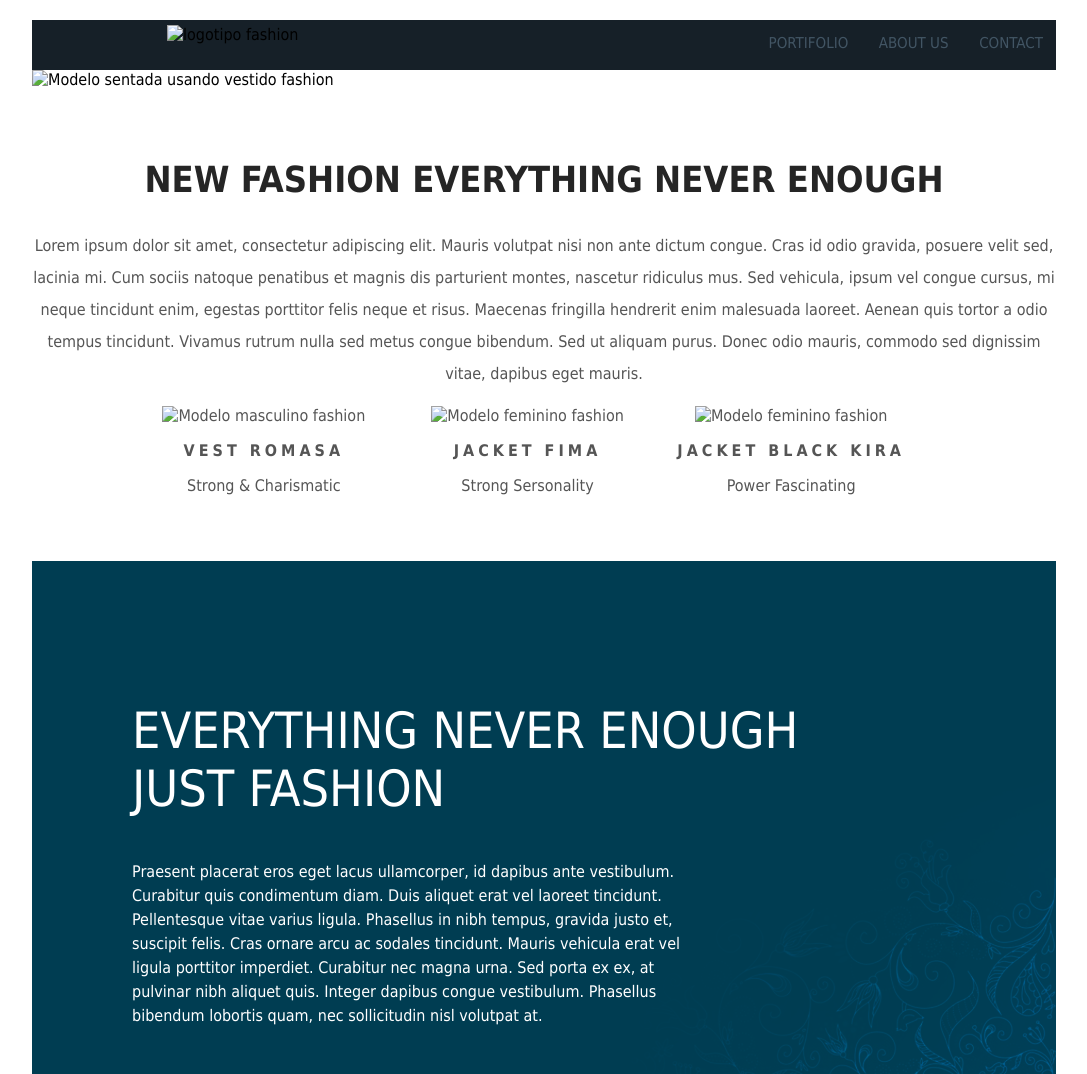
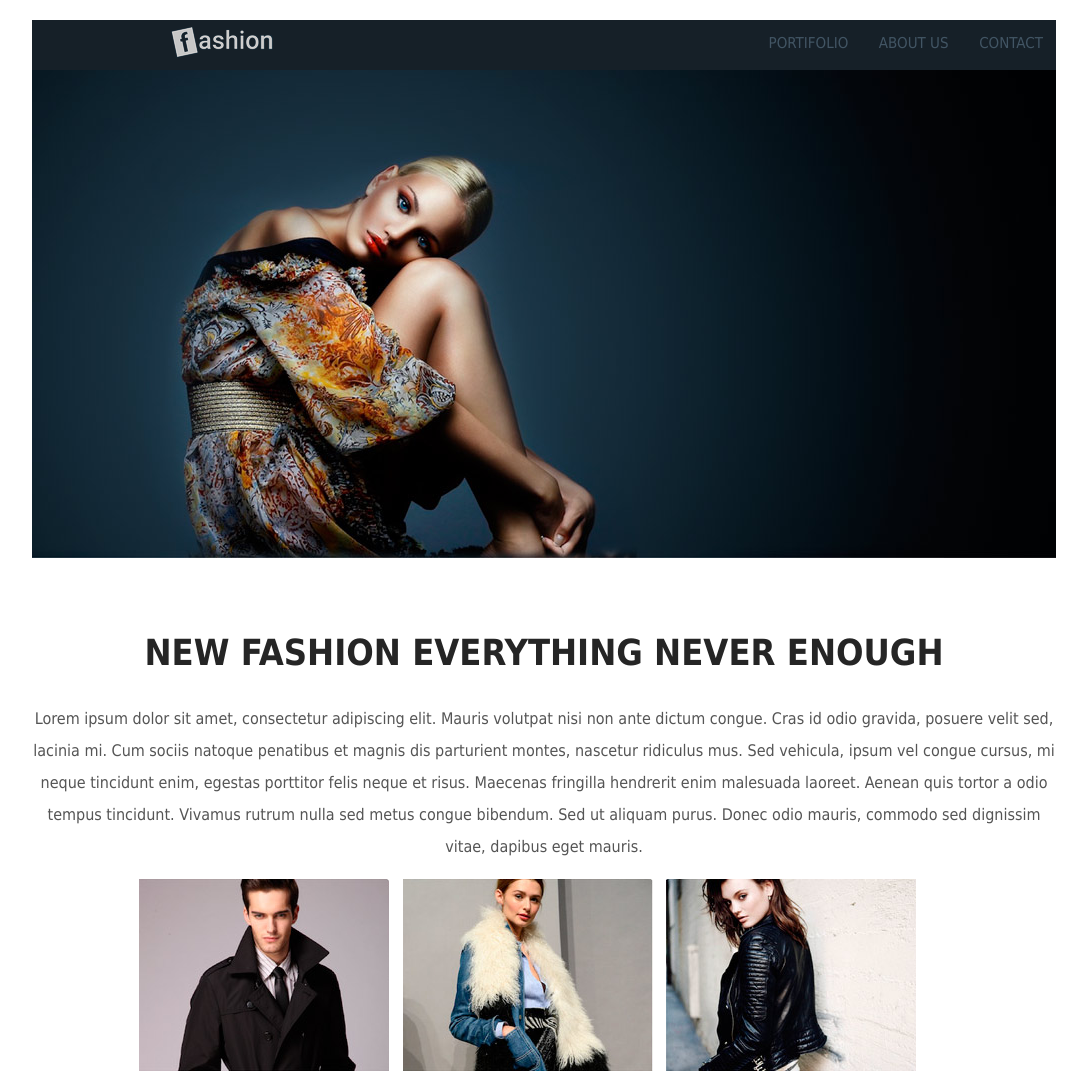
Before and after one commit to BiancaDS06/Projeto-Fashion, a plain HTML site: page index.html in a window 1280 px wide. Shown: the top 1074 px of the page, without its empty margins (96-1183 px from the left). Drawn offline with Linux system fonts and the light colour scheme; files whose address does not match are found by name.

Commit message:
Update index.html

```diff
--- a/index.html
+++ b/index.html
@@ -10,7 +10,7 @@
     <body>
         <div id="principal">
             <header class="header-top">
-                <img src="ProjetoFashion_inicio/imagens/logo.png" alt="logotipo fashion">
+                <img src="imagens/logo.png" alt="logotipo fashion">
                 <nav class="header-nav">
                     <ul>
                         <li><a href="#">Portifolio</a></li>
@@ -22,7 +22,7 @@
 
             <div class="banner">
 
-                <img src="ProjetoFashion_inicio/imagens/topo.jpg" alt="Modelo sentada usando vestido fashion">
+                <img src="imagens/topo.jpg" alt="Modelo sentada usando vestido fashion">
 
             </div>
 
@@ -35,17 +35,17 @@
 
                 <section class="gallery">
                     <article class="gallery-card">
-                        <img src="ProjetoFashion_inicio/imagens/modelo1.jpg" alt="Modelo masculino fashion">
+                        <img src="imagens/modelo1.jpg" alt="Modelo masculino fashion">
                         <p class="gallery-title">Vest Romasa</p>
                         <p class="gallery-text">Strong &amp; Charismatic</p>
                     </article>
                     <article class="gallery-card">
-                        <img src="ProjetoFashion_inicio/imagens/modelo2.jpg" alt="Modelo feminino fashion">
+                        <img src="imagens/modelo2.jpg" alt="Modelo feminino fashion">
                         <p class="gallery-title">Jacket Fima</p>
                         <p class="gallery-text">Strong Sersonality</p>
                     </article>
                     <article class="gallery-card">
-                        <img src="ProjetoFashion_inicio/imagens/modelo3.jpg" alt="Modelo feminino fashion">
+                        <img src="imagens/modelo3.jpg" alt="Modelo feminino fashion">
                         <p class="gallery-title">Jacket Black kira</p>
                         <p class="gallery-text">Power Fascinating</p>
                     </article>
```
